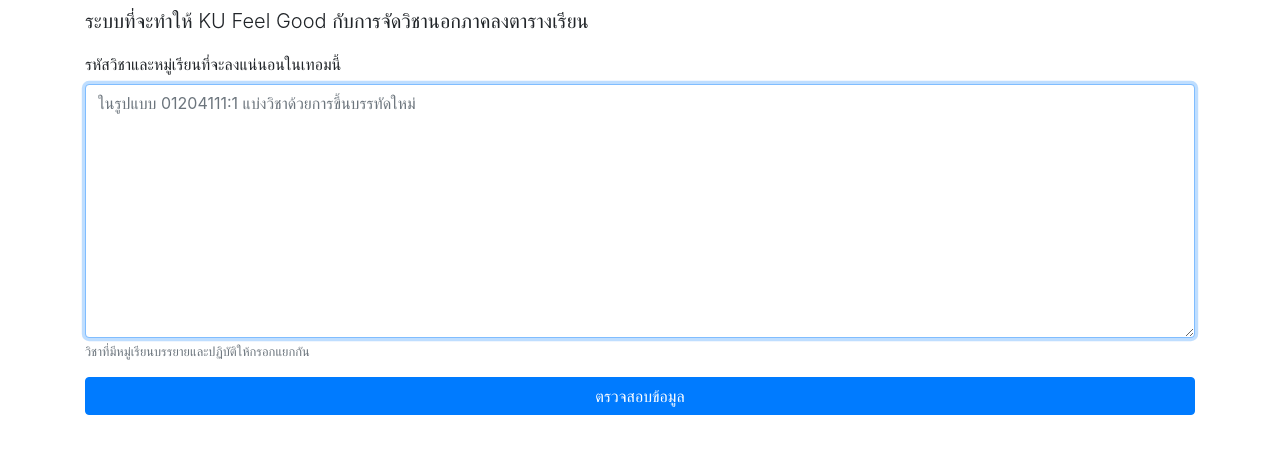
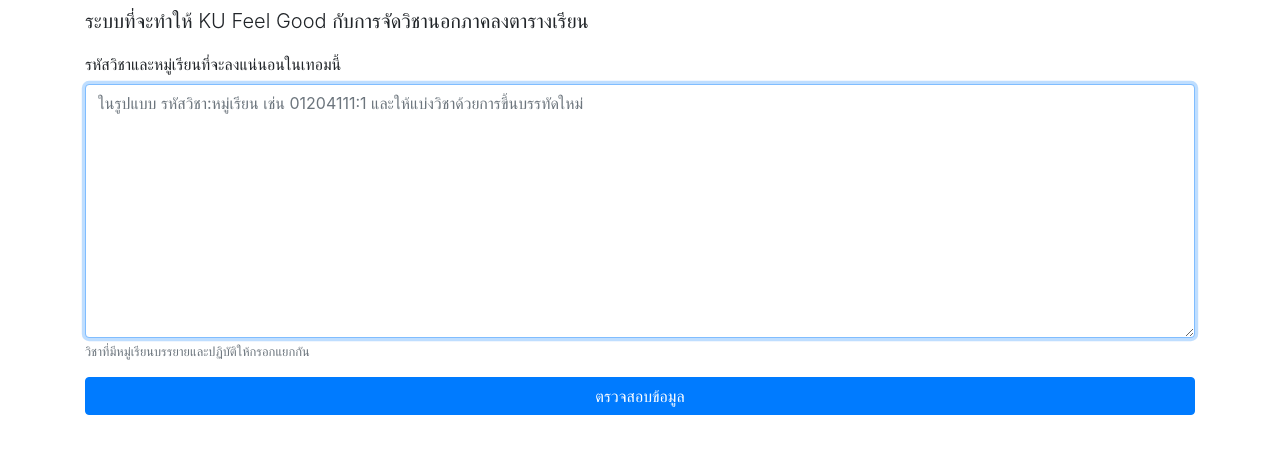
Before and after one commit to Shayennn/KUFillingGood, a plain HTML site: page public/index.html in a window 1280 px wide. Shown: the part 74-528 px from the top of the page. Drawn offline with nearby package versions, Linux system fonts and the light colour scheme; some packages are replaced by stand-ins of ours; a script that the page names is missing.

Commit message:
Update txt to easy to understand

```diff
--- a/public/index.html
+++ b/public/index.html
@@ -23,7 +23,7 @@
             <div class="form-group">
                 <label for="subject_section">รหัสวิชาและหมู่เรียนที่จะลงแน่นอนในเทอมนี้</label>
                 <textarea autofocus name="subject_section" id="subject_section" cols="30" rows="10" class="form-control"
-                    placeholder="ในรูปแบบ 01204111:1 แบ่งวิชาด้วยการขึ้นบรรทัดใหม่"></textarea>
+                    placeholder="ในรูปแบบ รหัสวิชา:หมู่เรียน เช่น 01204111:1 และให้แบ่งวิชาด้วยการขึ้นบรรทัดใหม่"></textarea>
                 <small id="subject_section_help"
                     class="form-text text-muted">วิชาที่มีหมู่เรียนบรรยายและปฏิบัติให้กรอกแยกกัน</small>
             </div>
```
